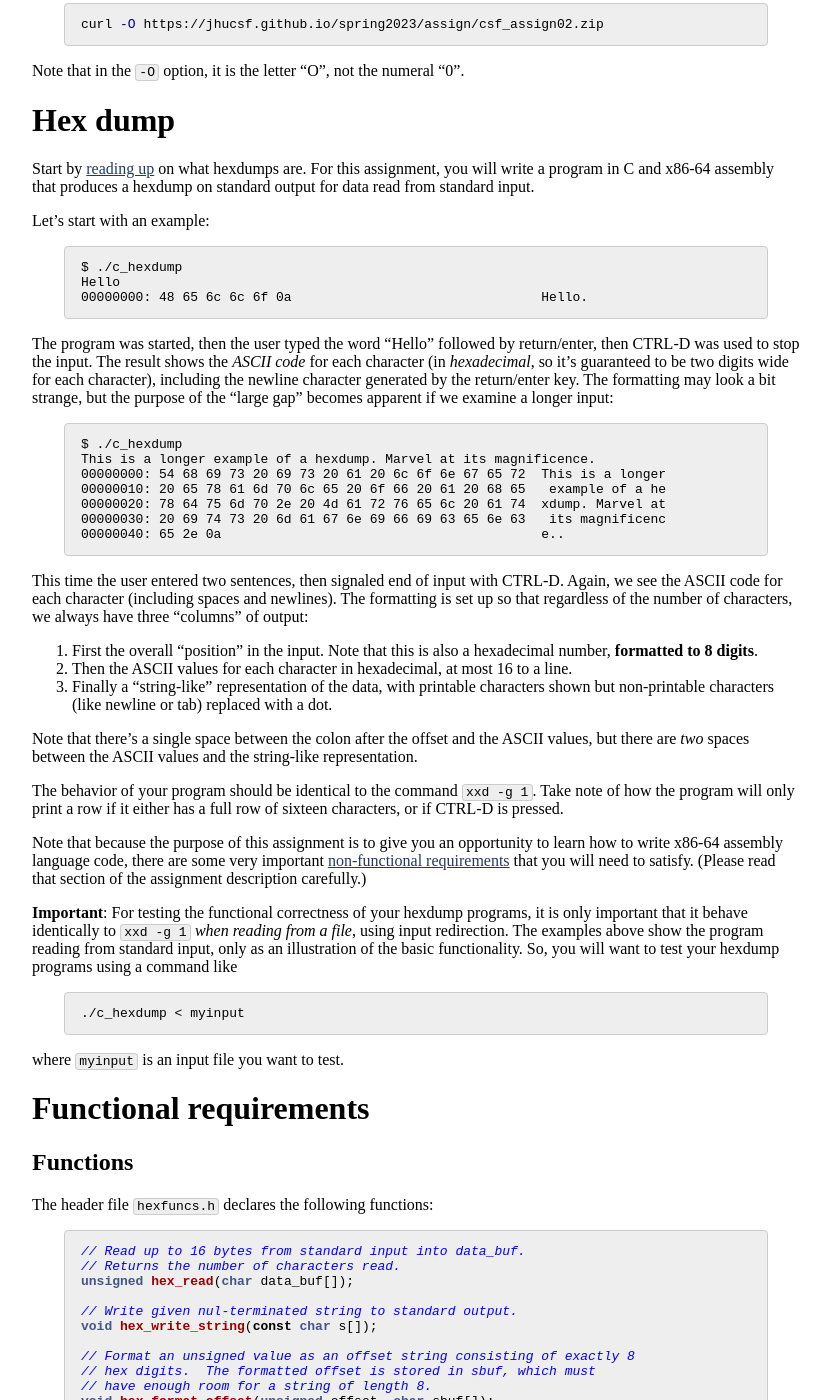
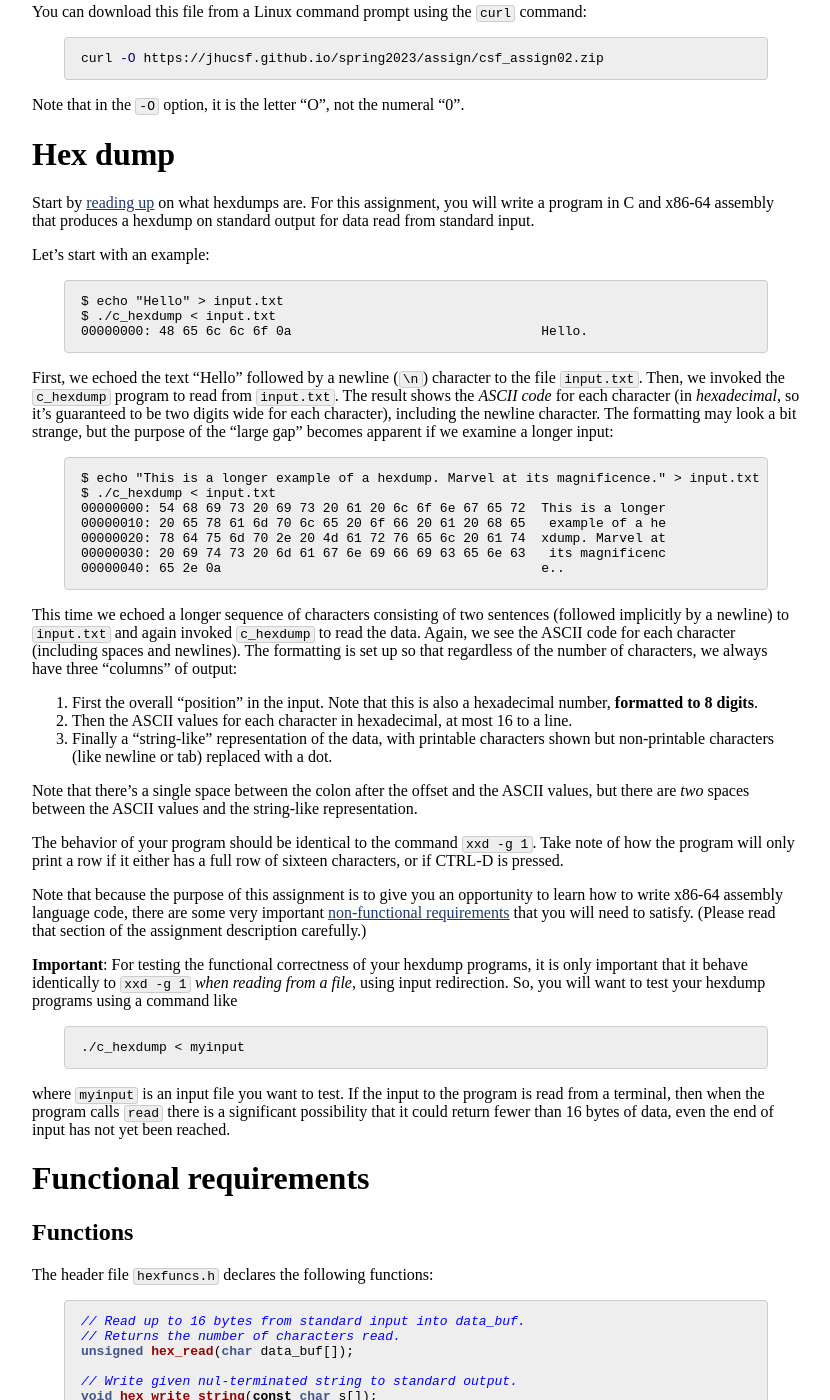
Before and after one commit to jhucsf/spring2023, a Jekyll site: the page built from assign/assign02.md, in a window 1280 px wide and 1400 px high, scrolled down 1328 px. Shown: the whole window, without its empty margins (224-1054 px from the left). Built offline with Jekyll 4.4.1, drawn with Linux system fonts in a browser that asks for light colours; some of the changed text lies outside the part shown.

Commit message:
better examples of running the program

````diff
--- a/assign/assign02.md
+++ b/assign/assign02.md
@@ -8,6 +8,9 @@ Milestone 1: due Friday, Feb 17th by 11pm
 Milestone 2: due Monday, Feb 27th by 11pm
 
 Assignment type: **Pair**, you may work with one partner
+
+*Update 2/9*: Updated example runs so that input is read from a file
+rather than from a terminal.
 
 # Overview
 
@@ -87,22 +90,22 @@ hexdumps are. For this assignment, you will write a program in C and x86-64 asse
 Let’s start with an example:
 
 ```
-$ ./c_hexdump
-Hello
+$ echo "Hello" > input.txt
+$ ./c_hexdump < input.txt
 00000000: 48 65 6c 6c 6f 0a                                Hello.
 ```
 
-The program was started, then the user typed the word “Hello” followed
-by return/enter, then CTRL-D was used to stop the input. The result
-shows the *ASCII code* for each character (in *hexadecimal*, so it’s
-guaranteed to be two digits wide for each character), including the
-newline character generated by the return/enter key. The formatting may
-look a bit strange, but the purpose of the “large gap” becomes apparent
-if we examine a longer input:
+First, we echoed the text "Hello" followed by a newline (`\n`) character
+to the file `input.txt`. Then, we invoked the `c_hexdump` program to read from
+`input.txt`.  The result shows the *ASCII code* for each character
+(in *hexadecimal*, so it’s guaranteed to be two digits wide for each
+character), including the newline character. The formatting may look a
+bit strange, but the purpose of the “large gap” becomes apparent if
+we examine a longer input:
 
 ```
-$ ./c_hexdump
-This is a longer example of a hexdump. Marvel at its magnificence.
+$ echo "This is a longer example of a hexdump. Marvel at its magnificence." > input.txt
+$ ./c_hexdump < input.txt
 00000000: 54 68 69 73 20 69 73 20 61 20 6c 6f 6e 67 65 72  This is a longer
 00000010: 20 65 78 61 6d 70 6c 65 20 6f 66 20 61 20 68 65   example of a he
 00000020: 78 64 75 6d 70 2e 20 4d 61 72 76 65 6c 20 61 74  xdump. Marvel at
@@ -110,8 +113,10 @@ This is a longer example of a hexdump. Marvel at its magnificence.
 00000040: 65 2e 0a                                         e..
 ```
 
-This time the user entered two sentences, then signaled end of input
-with CTRL-D. Again, we see the ASCII code for each character (including
+This time we echoed a longer sequence of characters consisting of two
+sentences (followed implicitly by a newline) to `input.txt`
+and again invoked `c_hexdump` to read the data.
+Again, we see the ASCII code for each character (including
 spaces and newlines). The formatting is set up so that regardless of the
 number of characters, we always have three “columns” of output:
 
@@ -139,15 +144,17 @@ requirements](#non-functional-requirements) that you will need to satisfy.
 
 **Important**: For testing the functional correctness of your hexdump programs, it
 is only important that it behave identically to `xxd -g 1` *when reading from
-a file*, using input redirection.  The examples above show the program
-reading from standard input, only as an illustration of the basic functionality.
-So, you will want to test your hexdump programs using a command like
+a file*, using input redirection.  So, you will want to test your hexdump
+programs using a command like
 
 ```
 ./c_hexdump < myinput
 ```
 
-where `myinput` is an input file you want to test.
+where `myinput` is an input file you want to test. If the input to the
+program is read from a terminal, then when the program calls `read`
+there is a significant possibility that it could return fewer than
+16 bytes of data, even the end of input has not yet been reached.
 
 # Functional requirements
 
````
Also changed, not shown: index.md (+3 -0 lines).
